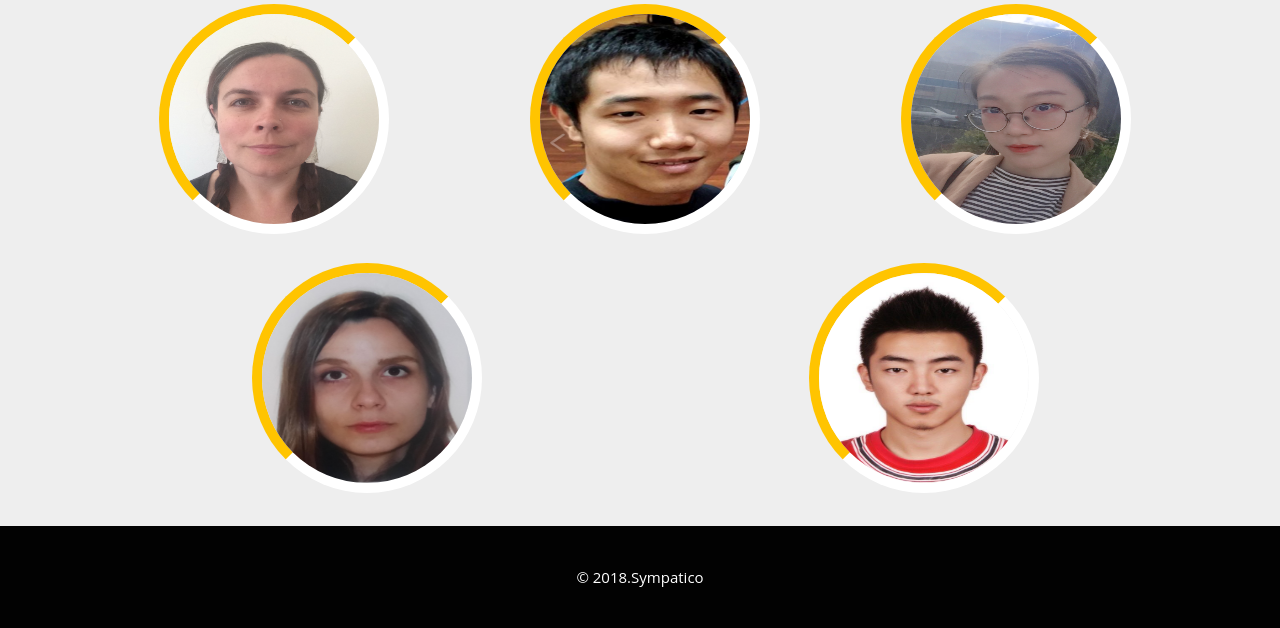
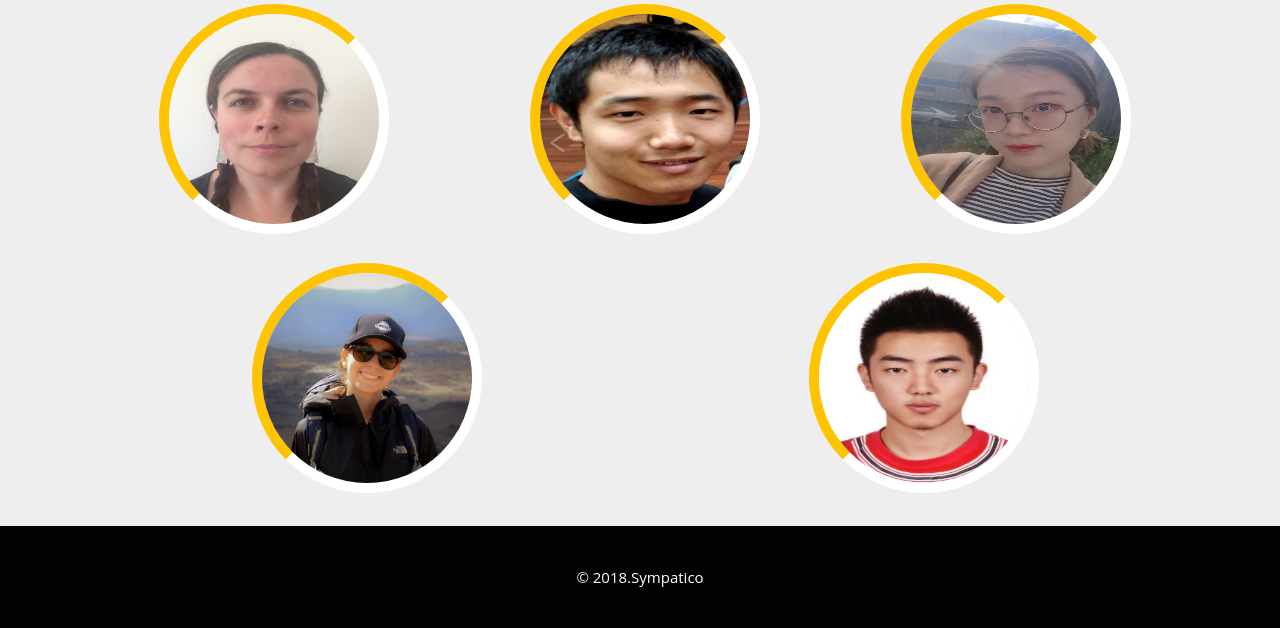
Before and after one commit to Solene29/safepath, a PHP site: page /about.php in a window 1280 px wide. Shown: the part 1032-1660 px from the top of the page. Run offline with PHP 8.4, Linux system fonts and the light colour scheme.

Commit message:
Update about.php
change pic of member

```diff
--- a/about.php
+++ b/about.php
@@ -162,7 +162,7 @@
 					<div class="col-md-6 team-grid wow fadeInLeft animated animated" data-wow-delay="0.4s">
 							<div class="ih-item circle effect1"><a href="#">
 								<div class="spinner"></div>
-									<div class="img"><img src="images/Solene_id.jpg" alt="img"></div>
+									<div class="img"><img src="images/Solene_id2.jpg" alt="img"></div>
 								<div class="info">
 									<div class="info-back">
 										<h4>Solène Greliche</h4>
```
